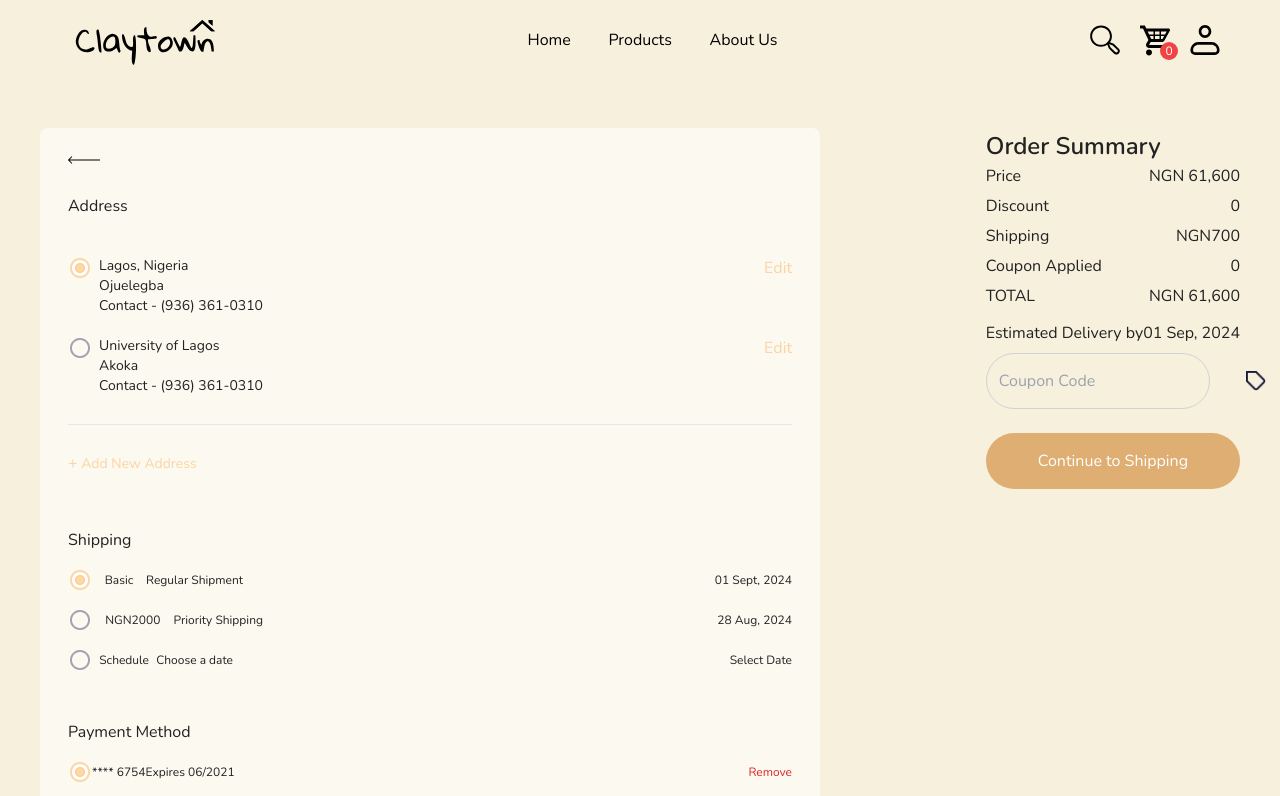
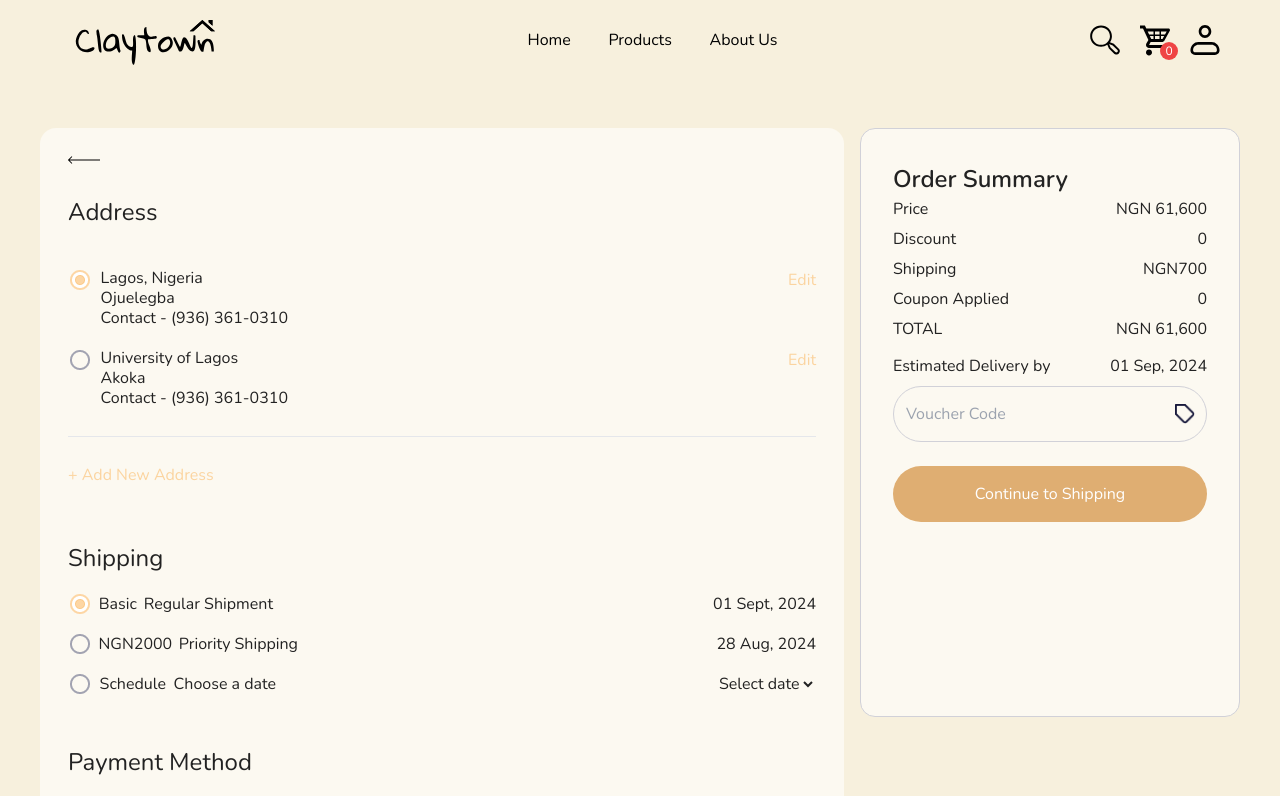
Before and after one commit to JoshuaAkpan/HNG-Stage2-Task-Claytown, a React (Create React App) app: page /checkout/address in a window 1280 px wide. Shown: the top 796 px of the page. Built offline with nearby package versions, Linux system fonts and the light colour scheme.

Commit message:
modified order

```diff
--- a/src/components/OrderSummary.jsx
+++ b/src/components/OrderSummary.jsx
@@ -5,7 +5,7 @@ import trailing from '../assets/img/trailing.png'
 const OrderSummary = ({link, text}) => {
 
   return (
-    <div className="md:max-w-sm lg:max-w-sm xl:max-w-sm ">
+    <div className="md:max-w-sm lg:max-w-sm xl:max-w-sm bg-[#FCF9F1] lg:p-[32px] lg:w-[380px] lg:h-[589px] lg:ml-4 lg:border lg:border-[#D1D1D8] lg:rounded-[15px]">
       <h1 className="font-semibold text-[24px]">Order Summary</h1>
       <div className="flex justify-between pb-[6px]">
         <p>Price</p>
@@ -34,16 +34,16 @@ const OrderSummary = ({link, text}) => {
       </div>
 
 
-      <div className="relative w-56">
+      <div className="relative w-full">
       <input
         className="h-[56px] w-full  border-[#D1D1D8] rounded-[50px] bg-transparent border  py-2 pl-3 pr-10 focus:outline-none focus:border-[#59595a]"
 
         type="text"
         id="coupon"
-        placeholder="Coupon Code"
+        placeholder="Voucher Code"
       />
 
-      <img className="absolute top-1/2 left-[260px] right-3 transform -translate-y-1/2 w-5 h-5"
+      <img className="absolute top-1/2  right-3 transform -translate-y-1/2 w-5 h-5"
       src={trailing} alt="trailing" />
 
       </div>
--- a/src/pages/Address.jsx
+++ b/src/pages/Address.jsx
@@ -11,19 +11,19 @@ const Address = () => {
 
   return (
     <div className="px-10 pt-32 w-full lg:flex lg:justify-between">
-      <div className="bg-[#FCF9F1] mb-5 rounded-lg p-7 h-fit lg:w-[65%]">
+      <div className="bg-[#FCF9F1] mb-7 rounded-2xl p-7 h-fit lg:w-[895px]">
         <div className="">
           <Link to={"/checkout"}>
             <img className="mb-[30px]" src={navArrow} alt="navArrow" />
           </Link>
 
-          <h1>Address</h1>
+          <h1 className="md:text-[24px]">Address</h1>
 
           <div className="mt-[38px] flex justify-between">
-            <div className="flex w-[195px] justify-between items-start">
+            <div className="flex w-[195px] justify-between items-start  md:w-[220px]">
               <img src={radio_selected} alt="" />
 
-              <div className="text-sm ">
+              <div className="text-sm md:text-[16px]">
                 <label htmlFor="" className="">
                   <h1 className="">Lagos, Nigeria</h1>
                   <p className="">Ojuelegba</p>
@@ -32,14 +32,16 @@ const Address = () => {
               </div>
             </div>
 
-            <div className="border-[#FBC47CB2] text-[#FBC47CB2]">Edit</div>
+            <div className="border-[#FBC47CB2] text-[#FBC47CB2] md:text-[16px]">
+              Edit
+            </div>
           </div>
 
           <div className="flex justify-between mt-5">
-            <div className="flex w-[195px] justify-between items-start ">
+            <div className="flex w-[195px] md:w-[220px] justify-between items-start ">
               <img src={radio_off} alt="" />
 
-              <div className="text-sm ">
+              <div className="text-sm md:text-[16px]">
                 <label htmlFor="">
                   <h1>University of Lagos</h1>
                   <p>Akoka</p>
@@ -48,7 +50,9 @@ const Address = () => {
               </div>
             </div>
 
-            <div className="border-[#FBC47CB2] text-[#FBC47CB2]">Edit</div>
+            <div className="border-[#FBC47CB2] md:text-[16px] text-[#FBC47CB2]">
+              Edit
+            </div>
           </div>
 
           <hr className="mt-7" />
@@ -56,10 +60,9 @@ const Address = () => {
           <Link to={"/checkout"}>
             <div className="text-[#FBC47CB2] mt-[26px] mb-[45px]">
               <span className="text-[24]">+</span>
-              <span className="text-sm"> Add New Address</span>
+              <span className="text-sm md:text-[16px]"> Add New Address</span>
             </div>
           </Link>
-        </div>
 
           {/*SHIPPING*/}
           <Shipping />
@@ -67,14 +70,25 @@ const Address = () => {
           {/*PAYMENT METHOD*/}
           <Payment />
 
-      </div>
           {/* Order Summary  */}
 
+          <div className="block lg:hidden">
             <OrderSummary
               link="/checkout/payment/shipping-details"
               text="Continue to Shipping"
             />
           </div>
+
+        </div>
+      </div>
+
+      <div className="hidden lg:block">
+        <OrderSummary
+          link="/checkout/payment/shipping-details"
+          text="Continue to Shipping"
+        />
+      </div>
+    </div>
   );
 };
 
--- a/src/pages/Payment.jsx
+++ b/src/pages/Payment.jsx
@@ -5,12 +5,12 @@ import { Link } from "react-router-dom";
 
 const Payment = () => {
   return (
-    <div className="pt-7 w-full mb-10">
-      <h2 className="mb-4">Payment Method</h2>
+    <div className="pt-7 w-full mb-10 md:text-[16px] ">
+      <h2 className="mb-4 md:text-[24px] ">Payment Method</h2>
 
       {/* Payment form goes here */}
       <div>
-        <div className="flex justify-between mb-4 items-center w-full text-[12px] ">
+        <div className="flex justify-between mb-4 items-center w-full text-[12px] md:text-[16px]">
           <div className=" w-fit flex items-center justify-between">
             <img src={radio_selected} alt="" />
             {/* card icon */}
@@ -22,7 +22,7 @@ const Payment = () => {
           <div className="text-red-600 hidden lg:block">Remove</div>
         </div>
 
-        <div className="flex justify-between mb-4 items-center w-full text-[12px] ">
+        <div className="flex justify-between mb-4 items-center w-full text-[12px] md:text-[16px]">
           <div className=" w-fit flex items-center justify-between">
             <img src={radio_selected} alt="" />
             {/* card icon */}
@@ -40,7 +40,7 @@ const Payment = () => {
       <Link to={"/checkout"}>
         <div className="text-[#FBC47CB2] mt-[26px] mb-[45px]">
           <span className="text-[24]">+</span>
-          <span className="text-sm"> Add a card</span>
+          <span className="text-sm md:text-[16px] "> Add a card</span>
         </div>
       </Link>
 
--- a/src/pages/Shipping.jsx
+++ b/src/pages/Shipping.jsx
@@ -1,17 +1,15 @@
 import React from "react";
-import navArrow from "../assets/img/navArrow.png";
-import { Link } from "react-router-dom";
 import radio_selected from "../assets/img/radio_selected.png";
 import radio_off from "../assets/img/radio_off.png";
 
 const Shipping = () => {
   return (
     <div className="pt-2 w-full mb-5">
-      <h2 className="mb-4">Shipping</h2>
+      <h2 className="mb-4 md:text-[24px]">Shipping</h2>
       {/* shipping form goes here */}
 
-      <div className="flex justify-between mb-4 items-center w-full text-[12px] ">
-        <div className=" w-[175px] flex items-center justify-between">
+      <div className="flex justify-between mb-4 items-center w-full text-[12px] md:text-[16px]">
+        <div className=" w-[175px] md:w-[205px] flex items-center justify-between">
           <img src={radio_selected} alt="" />
           {/* card icon */}
           <div>Basic</div>
@@ -21,10 +19,9 @@ const Shipping = () => {
         <div className="">01 Sept, 2024</div>
       </div>
 
-
-      <div className="flex justify-between mb-4 items-center w-full text-[12px] ">
-        <div className=" w-[195px] items-center flex justify-between">
-        <img src={radio_off} alt="" />
+      <div className="flex justify-between mb-4 items-center w-full text-[12px] md:text-[16px]">
+        <div className=" w-[195px] md:w-[230px] items-center flex justify-between">
+          <img src={radio_off} alt="" />
           {/* card icon */}
           <div>NGN2000</div>
           <div>Priority Shipping</div>
@@ -33,17 +30,22 @@ const Shipping = () => {
         <div className="">28 Aug, 2024</div>
       </div>
 
-      <div className="flex justify-between mb-4 items-center w-full text-[12px] ">
-        <div className=" w-[165px] items-center  flex justify-between">
-        <img src={radio_off} alt="" />
+      <div className="flex justify-between mb-4 items-center w-full text-[12px] md:text-[16px]">
+        <div className=" w-[165px] md:w-[208px] items-center  flex justify-between">
+          <img src={radio_off} alt="" />
           {/* card icon */}
           <div>Schedule</div>
           <div>Choose a date</div>
         </div>
 
-        <div className="">Select Date</div>
+        <div className="">
+          <select name="cards" id="cards" className="bg-[#FCF9F1]">
+            <option value="date" selected>
+              Select date
+            </option>
+          </select>
+        </div>
       </div>
-
     </div>
   );
 };
```
Lines whose indentation alone changed are shown as unchanged.
